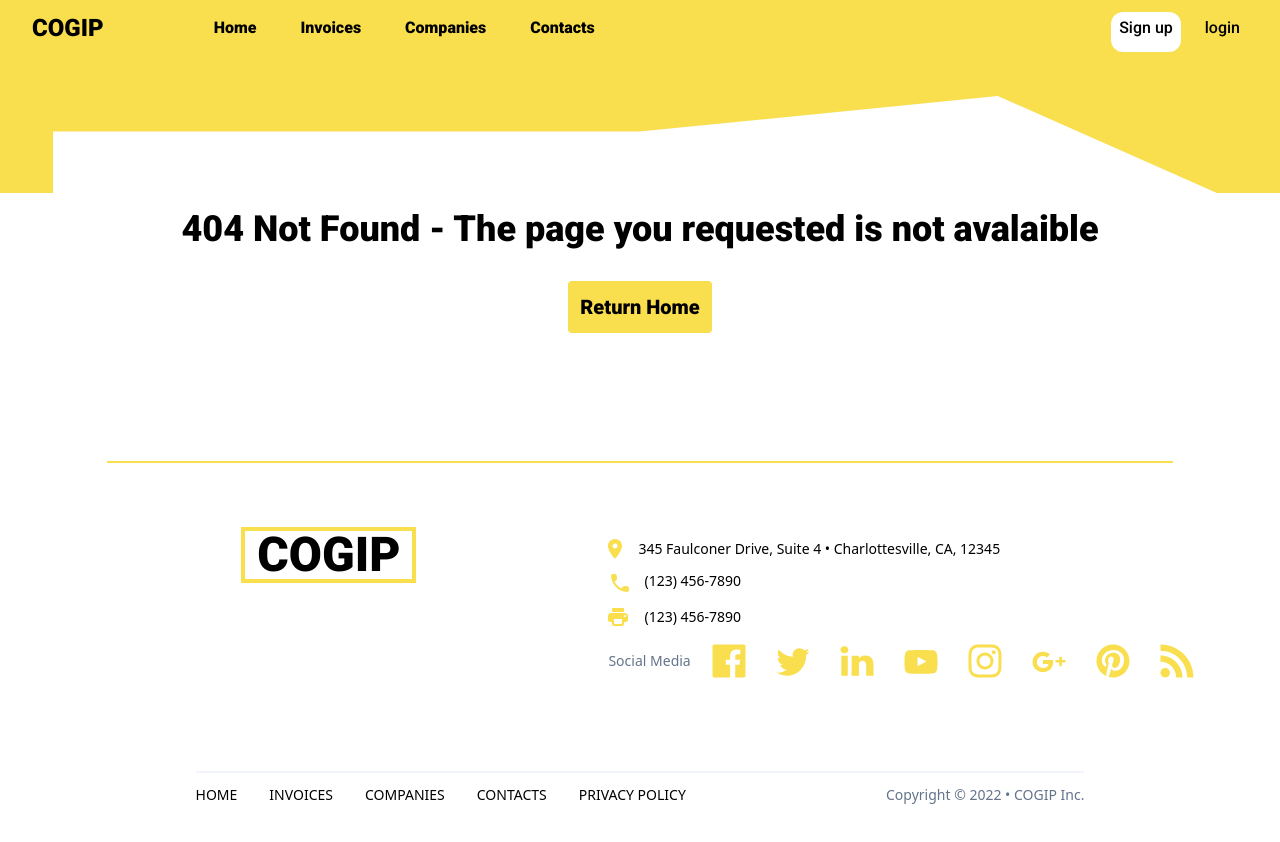
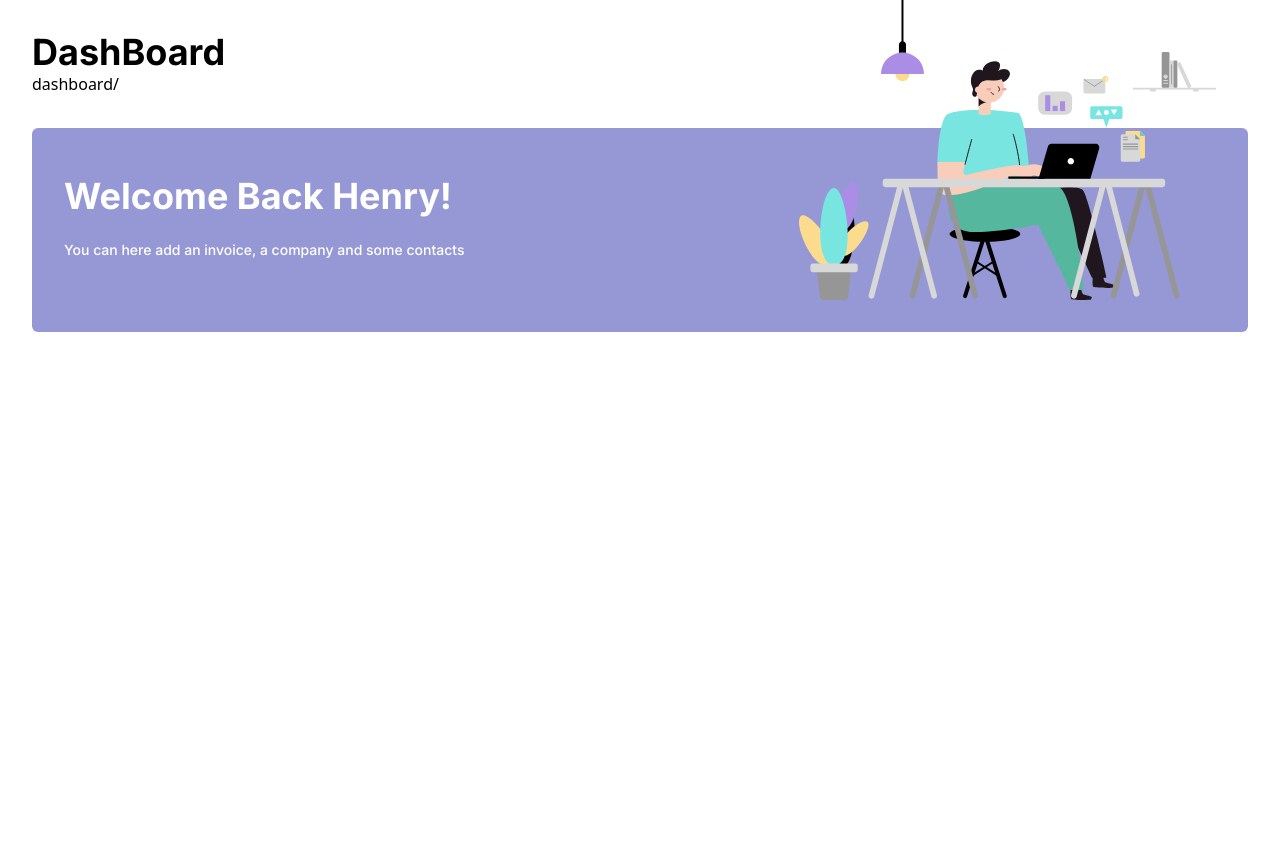
Before and after one commit to Taweria/Cogip_Project, a React (Vite) app in the folder cogip/: page /dashboard in a window 1280 px wide. Shown: the top 842 px of the page. After the commit the page ends 800 px from the top, so only its background shows below. Built offline with nearby package versions, Linux system fonts and the light colour scheme.

Commit message:
Header dashboard

```diff
--- a/cogip/src/App.jsx
+++ b/cogip/src/App.jsx
@@ -17,6 +17,7 @@ import LoginModal from "./components/login_modal.jsx";
 import {getInvoices} from "./api/getInvoices.js";
 import {data} from "autoprefixer";
 import login_modal from "./components/login_modal.jsx";
+import HeaderDashBoard from "./layouts/header-dashboard.jsx";
 
 
 const router = createBrowserRouter([
@@ -94,6 +95,14 @@ const router = createBrowserRouter([
         ),
     },
     {
+         path: '/dashboard',
+        element: (
+            <>
+                <HeaderDashBoard/>
+            </>
+        ),
+    },
+    {
          path: '*',
         element: (
             <>
--- a/cogip/src/hooks/useIsHome.jsx
+++ b/cogip/src/hooks/useIsHome.jsx
@@ -9,7 +9,7 @@ export function useIsHome() {
 
     useEffect(() => {
         const isHome = () => {
-            return location === '/' && size > 780
+            return location === '/' || location === '/dashboard' && size > 780
         }
         setHome(isHome())
         const handleResize = () => {
--- /dev/null
+++ b/cogip/src/layouts/header-dashboard.jsx
@@ -0,0 +1,25 @@
+import {useIsHome} from "../hooks/useIsHome.jsx";
+import scene from "../assets/example-scene-2.svg";
+
+
+const HeaderDashBoard = () => {
+    const home = useIsHome();
+
+    return (
+        <>
+            <header className="mx-8 py-8">
+                <h2 className="font-inter font-semibold text-4xl"> DashBoard </h2>
+                <p> dashboard/ </p>
+                <div className="width-full px-8 py-12 my-8 bg-lavande text-white rounded-md relative font-inter">
+                    <h1 className="text-2xl font-semibold md:text-4xl"> Welcome Back Henry!</h1>
+                    <p className="text-xs py-6 md:text-sm"> You can here add an invoice, a company and some contacts</p>
+                    {home && (
+                        <img src={scene} alt="scene" className="absolute bottom-8 right-8" />
+                    )}
+                </div>
+            </header>
+        </>
+    )
+}
+
+export default HeaderDashBoard;
--- a/cogip/tailwind.config.js
+++ b/cogip/tailwind.config.js
@@ -14,7 +14,8 @@ export default {
         },
         extend: {
             colors: {
-                'yellow': '#F9DE4E'
+                'yellow': '#F9DE4E',
+                'lavande': '#9698D6'
             },
             backgroundImage: {
                 'rect-17': "url('/src/assets/rect-17.svg')",
```
Also changed, not shown: cogip/src/assets/example-scene-2.svg (added).
